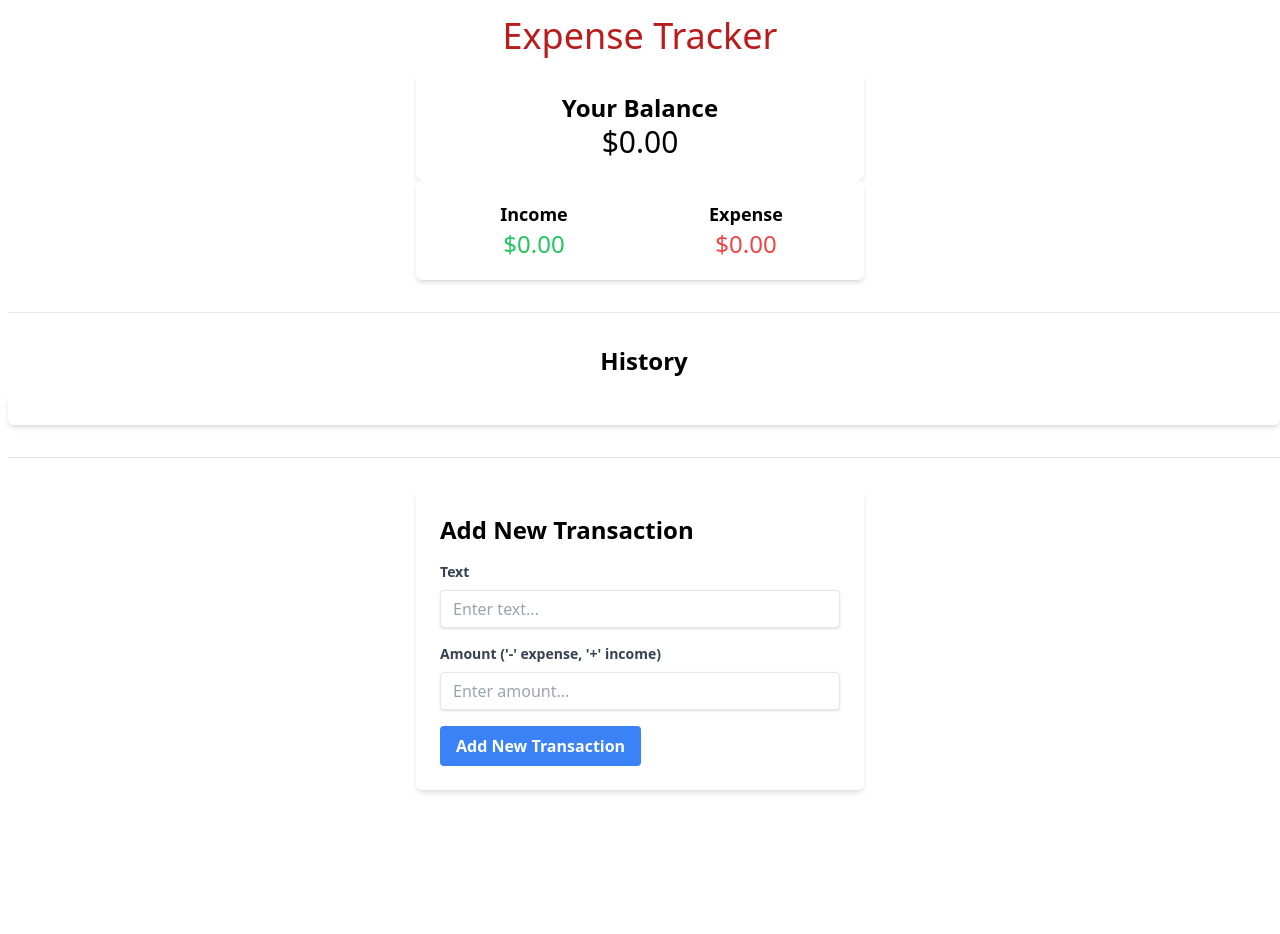
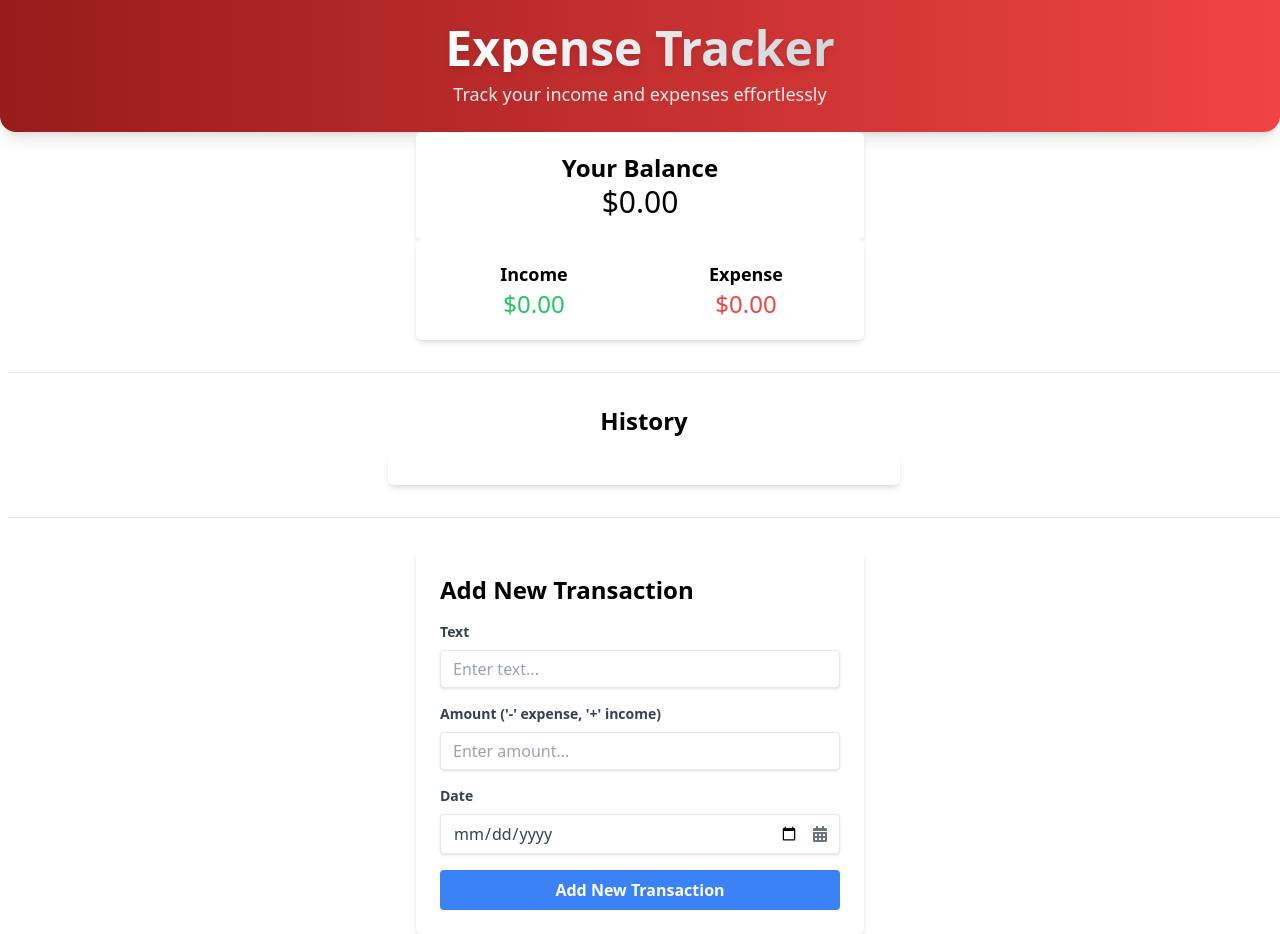
Before and after one commit to parakh2001/Expense-Tracker, a React (Create React App) app: page / in a window 1280 px wide. Before the commit the page ends 800 px from the top, so only its background shows below. Built offline with nearby package versions, Linux system fonts and the light colour scheme; the HTML template or start-up script is replaced by a standard one.

Commit message:
added calender

```diff
--- a/package.json
+++ b/package.json
@@ -9,6 +9,7 @@
     "@testing-library/user-event": "^13.5.0",
     "react": "^18.3.1",
     "react-dom": "^18.3.1",
+    "react-icons": "^5.5.0",
     "react-scripts": "5.0.1",
     "web-vitals": "^2.1.4"
   },
--- a/src/App.js
+++ b/src/App.js
@@ -6,19 +6,18 @@ import { History } from './components/History';
 import { NewTransaction } from './components/NewTransaction';
 function App() {
   const [transactions, setTransactions] = useState([]);
-  // Load transactions from localStorage when the component mounts
   useEffect(() => {
     const savedTransactions = localStorage.getItem('transactions');
     if (savedTransactions) {
       setTransactions(JSON.parse(savedTransactions));
     }
   }, []);
-  // Save transactions to localStorage whenever they change
   useEffect(() => {
     if (transactions.length > 0) {
       localStorage.setItem('transactions', JSON.stringify(transactions));
     }
   }, [transactions]);
+
   const addTransaction = (newTransaction) => {
     setTransactions([...transactions, newTransaction]);
   };
--- a/src/components/Header.jsx
+++ b/src/components/Header.jsx
@@ -1,8 +1,11 @@
 import React from 'react'
 export const Header = () => {
   return (
-    <div className='flex items-center justify-center text-4xl text-red-700 p-4'>
+    <header className="flex flex-col items-center justify-center bg-gradient-to-r from-red-800 to-red-500 text-white py-6 px-8 rounded-b-2xl shadow-lg">
+      <h1 className="text-4xl md:text-5xl font-extrabold bg-clip-text text-transparent bg-gradient-to-r from-white to-gray-300 drop-shadow-md">
         Expense Tracker
-    </div>
-  )
+      </h1>
+      <p className="text-lg mt-2 opacity-90">Track your income and expenses effortlessly</p>
+    </header>
+  );
 }
--- a/src/components/History.jsx
+++ b/src/components/History.jsx
@@ -1,34 +1,45 @@
-import React from 'react';
-import '@fortawesome/fontawesome-free/css/all.min.css';
-export const History = (props) => {
-  const { transactions, onDelete } = props;
+import React from "react";
+import "@fortawesome/fontawesome-free/css/all.min.css";
+
+export const History = ({ transactions, onDelete }) => {
   return (
     <div className="mt-6 ml-2">
-      <hr className="h-px my-8 bg-gray-200 border-0 dark:bg-gray-700"></hr>
+      <hr className="h-px my-8 bg-gray-200 border-0 dark:bg-gray-700" />
       <h2 className="text-2xl font-semibold mb-4 text-center">History</h2>
-      <div className="bg-white p-4 shadow-md rounded-md">
-        <ul>
+      <div className="bg-white p-4 shadow-md rounded-md max-w-lg mx-auto">
+        <ul className="space-y-2">
           {transactions.map((trans, index) => (
             <li
-              className="flex justify-between items-center border-b py-2 hover:bg-gray-100 px-4"
               key={index}
+              className="grid grid-cols-3 items-center border-b py-2 px-2 hover:bg-gray-100 text-sm md:text-base"
             >
-              <div className="flex items-center">
+              {/* Delete Button & Transaction Name */}
+              <div className="flex items-center gap-2">
                 <i
-                  className="fas fa-times text-gray-400 hover:text-red-500 cursor-pointer mr-3"
+                  className="fas fa-times text-gray-400 hover:text-red-500 cursor-pointer"
                   onClick={() => onDelete(index)}
                 ></i>
-                <span>{trans.Transaction}</span>
+                <span className="truncate">{trans.Transaction}</span>
               </div>
-              <span className={trans.Amount > 0 ? "text-green-500" : "text-red-500"}>
+
+              {/* Amount (Green for income, Red for expense) */}
+              <span
+                className={`text-right ${trans.Amount > 0 ? "text-green-500" : "text-red-500"
+                  }`}
+              >
                 ${trans.Amount}
+              </span>
+
+              {/* Date (Aligned Right) */}
+              <span className="text-gray-500 text-xs md:text-sm text-right">
+                {trans.Date}
               </span>
             </li>
           ))}
         </ul>
       </div>
-      <hr className="h-px my-8 bg-gray-200 border-0 dark:bg-gray-700"></hr>
-    </div >
+      <hr className="h-px my-8 bg-gray-200 border-0 dark:bg-gray-700" />
+    </div>
   );
 };
 
--- a/src/components/NewTransaction.jsx
+++ b/src/components/NewTransaction.jsx
@@ -1,27 +1,45 @@
 import React, { useState } from 'react';
+import { FaCalendarAlt } from "react-icons/fa";
+
 export const NewTransaction = ({ addTransaction }) => {
   const [text, setText] = useState('');
   const [amount, setAmount] = useState('');
+  const [date, setDate] = useState('');
+
   function handleText(e) {
     setText(e.target.value);
   }
+
   function handleAmount(e) {
     setAmount(e.target.value);
   }
+
+  function handleDateChange(e) {
+    setDate(e.target.value);
+  }
+
   function handleAddTransaction(e) {
     e.preventDefault();
+    if (!text || !amount || !date) {
+      alert("Please fill all fields.");
+      return;
+    }
     const newTransaction = {
       Transaction: text.charAt(0).toUpperCase() + text.slice(1),
       Amount: parseFloat(amount),
+      Date: date,
     };
     addTransaction(newTransaction);
     setText('');
     setAmount('');
+    setDate('');
   }
 
   return (
     <div className='bg-white p-6 shadow-md rounded-md max-w-md mx-auto mt-6'>
       <h2 className='text-2xl font-semibold mb-4'>Add New Transaction</h2>
+
+      {/* Text Input */}
       <div className='mb-4'>
         <label className='block text-gray-700 text-sm font-bold mb-2'>Text</label>
         <input
@@ -32,6 +50,8 @@ export const NewTransaction = ({ addTransaction }) => {
           className='shadow appearance-none border rounded w-full py-2 px-3 text-gray-700 leading-tight focus:outline-none focus:shadow-outline'
         />
       </div>
+
+      {/* Amount Input */}
       <div className='mb-4'>
         <label className='block text-gray-700 text-sm font-bold mb-2'>
           Amount ('-' expense, '+' income)
@@ -41,12 +61,28 @@ export const NewTransaction = ({ addTransaction }) => {
           onChange={handleAmount}
           type='number'
           placeholder='Enter amount...'
-          className='shadow appearance-none border rounded w-full py-2 px-3 text-gray-700 leading-tight focus:outline-none'
+          className='shadow appearance-none border rounded w-full py-2 px-3 text-gray-700 leading-tight focus:outline-none focus:shadow-outline'
         />
       </div>
+
+      {/* Date Input with Calendar Icon */}
+      <div className='mb-4 relative'>
+        <label className='block text-gray-700 text-sm font-bold mb-2'>Date</label>
+        <div className="relative">
+          <input
+            type="date"
+            value={date}
+            onChange={handleDateChange}
+            className="shadow appearance-none border rounded w-full py-2 px-3 text-gray-700 leading-tight focus:outline-none focus:shadow-outline pr-10"
+          />
+          <FaCalendarAlt className="absolute right-3 top-3 text-gray-500 cursor-pointer" />
+        </div>
+      </div>
+
+      {/* Add Transaction Button */}
       <button
         onClick={handleAddTransaction}
-        className='bg-blue-500 hover:bg-blue-700 text-white font-bold py-2 px-4 rounded focus:outline-none'
+        className='bg-blue-500 hover:bg-blue-700 text-white font-bold py-2 px-4 rounded focus:outline-none w-full'
       >
         Add New Transaction
       </button>
```
Also changed, not shown: 1 other file (tests, documents, lock files or other folders).
